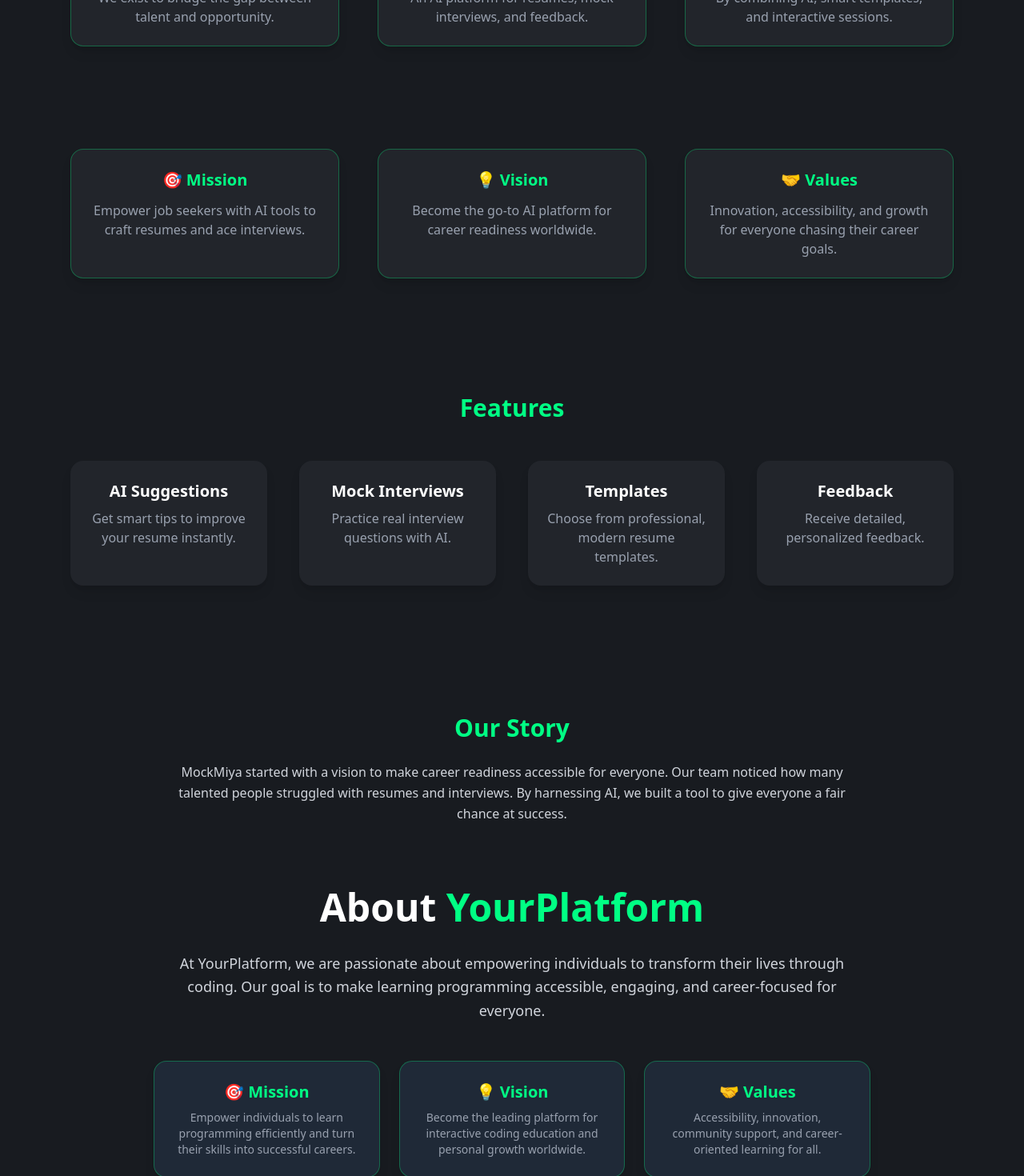
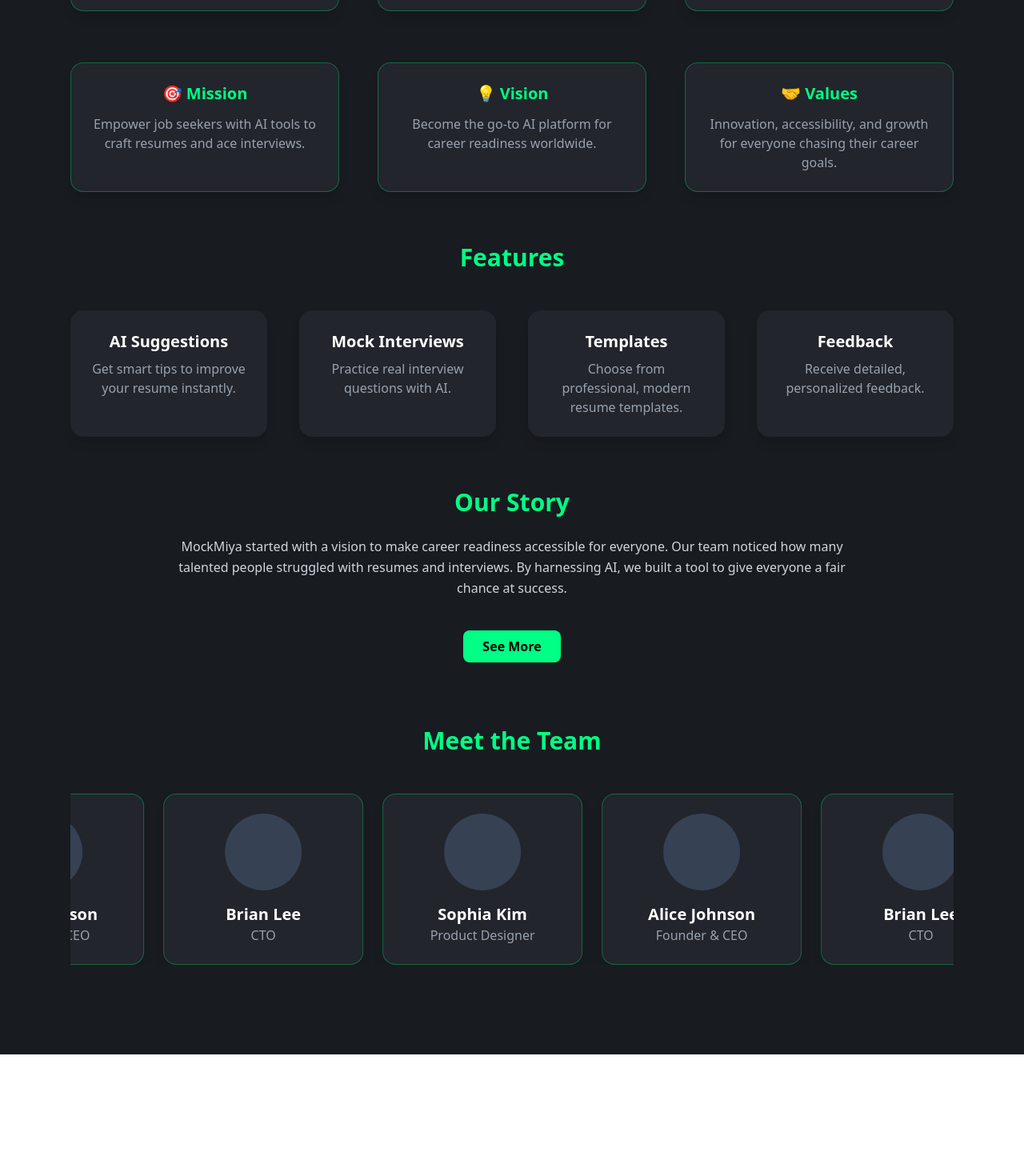
Before and after one commit to Pullock4981/MockMiya_client, a Next.js app: page /about in a window 1280 px wide. Shown: the part 420-1890 px from the top of the page at 80% size. After the commit the page ends 1738 px from the top, so only its background shows below. Built offline with nearby package versions, Linux system fonts and the light colour scheme.

Commit message:
add some modification in about us page

```diff
--- a/app/about/components/Features.tsx
+++ b/app/about/components/Features.tsx
@@ -9,13 +9,20 @@
 
 export default function Features() {
   return (
-    <section className="py-20 px-6 max-w-6xl mx-auto text-center">
+    <section className="py-8 px-6 max-w-6xl mx-auto text-center">
       <h2 className="text-3xl font-bold text-[#00FF84] mb-12">Features</h2>
       <div className="grid gap-10 md:grid-cols-2 lg:grid-cols-4">
         {features.map((f, idx) => (
-          <div key={idx} className="p-6 bg-[#22252B] rounded-2xl shadow-lg">
-            <h3 className="text-xl font-semibold mb-2 text-white">{f.title}</h3>
-            <p className="text-gray-400">{f.desc}</p>
+          <div
+            key={idx}
+            className="p-6 bg-[#22252B] rounded-2xl shadow-lg border border-transparent
+                       transform transition duration-300 hover:scale-105
+                       hover:border-[#00FF84] hover:shadow-[#00FF84]/50 hover:shadow-lg"
+          >
+            <h3 className="text-xl font-semibold mb-2 text-white group-hover:text-[#00FF84]">
+              {f.title}
+            </h3>
+            <p className="text-gray-400 group-hover:text-gray-200">{f.desc}</p>
           </div>
         ))}
       </div>
--- a/app/about/components/Hero.tsx
+++ b/app/about/components/Hero.tsx
@@ -2,8 +2,8 @@
 
 export default function Hero() {
   return (
-    <section className="py-8 px-6 text-center bg-gradient-to-b from-[#181B20] to-[#111827]">
-      <h1 className="text-4xl md:text-6xl font-bold mb-6">
+    <section className="py-8 px-6 text-center bg-gradient-to-b from-[#132c13] to-[#0e1b0e]">
+      <h1 className="text-3xl md:text-5xl font-bold mb-6">
         About <span className="text-[#00FF84]">MockMiya</span>
       </h1>
       <p className="text-lg max-w-2xl mx-auto text-gray-300">
--- a/app/about/components/MissionVisionValues.tsx
+++ b/app/about/components/MissionVisionValues.tsx
@@ -1,20 +1,32 @@
 import React from "react";
 
 const values = [
-  { title: "🎯 Mission", desc: "Empower job seekers with AI tools to craft resumes and ace interviews." },
-  { title: "💡 Vision", desc: "Become the go-to AI platform for career readiness worldwide." },
-  { title: "🤝 Values", desc: "Innovation, accessibility, and growth for everyone chasing their career goals." },
+  {
+    title: "🎯 Mission",
+    desc: "Empower job seekers with AI tools to craft resumes and ace interviews.",
+  },
+  {
+    title: "💡 Vision",
+    desc: "Become the go-to AI platform for career readiness worldwide.",
+  },
+  {
+    title: "🤝 Values",
+    desc: "Innovation, accessibility, and growth for everyone chasing their career goals.",
+  },
 ];
 
 export default function MissionVisionValues() {
   return (
-    <section className="py-16 px-6 max-w-6xl mx-auto grid gap-12 md:grid-cols-3 text-center">
+    <section className="py-8 px-6 max-w-6xl mx-auto grid gap-12 md:grid-cols-3 text-center">
       {values.map((item, idx) => (
         <div
           key={idx}
-          className="p-6 bg-[#22252B] rounded-2xl shadow-lg border border-[#00FF84]/30"
+          className="p-6 bg-[#22252B] rounded-2xl shadow-lg border border-[#00FF84]/30
+                     transform transition duration-300 hover:scale-105 hover:shadow-[#00FF84]/50 hover:border-[#00FF84]"
         >
-          <h2 className="text-xl font-semibold text-[#00FF84] mb-3">{item.title}</h2>
+          <h2 className="text-xl font-semibold text-[#00FF84] mb-3">
+            {item.title}
+          </h2>
           <p className="text-gray-400">{item.desc}</p>
         </div>
       ))}
--- a/app/about/components/Story.tsx
+++ b/app/about/components/Story.tsx
@@ -2,13 +2,18 @@
 
 export default function Story() {
   return (
-    <section className="py-20 px-6 max-w-4xl mx-auto text-center">
+    <section className="py-8 px-6 max-w-4xl mx-auto text-center">
       <h2 className="text-3xl font-bold text-[#00FF84] mb-6">Our Story</h2>
-      <p className="text-gray-300 leading-relaxed">
+      <p className="text-gray-300 leading-relaxed mb-6">
         MockMiya started with a vision to make career readiness accessible for everyone.
         Our team noticed how many talented people struggled with resumes and interviews.
         By harnessing AI, we built a tool to give everyone a fair chance at success.
       </p>
+
+      {/* See More button */}
+      <button className="mt-4 px-6 py-2 cursor-pointer bg-[#00FF84] text-black font-semibold rounded-lg shadow hover:bg-[#00cc66] transition-colors">
+        See More
+      </button>
     </section>
   );
 }
--- /dev/null
+++ b/app/about/components/Team.tsx
@@ -0,0 +1,34 @@
+import React from "react";
+
+const team = [
+  { name: "Alice Johnson", role: "Founder & CEO" },
+  { name: "Brian Lee", role: "CTO" },
+  { name: "Sophia Kim", role: "Product Designer" },
+  { name: "Alice Johnson", role: "Founder & CEO" },
+  { name: "Brian Lee", role: "CTO" },
+  { name: "Sophia Kim", role: "Product Designer" },
+];
+
+export default function Team() {
+  return (
+    <section className="py-12 px-6 max-w-6xl mx-auto text-center overflow-hidden">
+      <h2 className="text-3xl font-bold text-[#00FF84] mb-12">Meet the Team</h2>
+
+      {/* Scrolling container */}
+      <div className="relative w-full overflow-hidden group">
+        <div className="flex animate-scroll group-hover:[animation-play-state:paused] space-x-6">
+          {[...team, ...team].map((member, idx) => (
+            <div
+              key={idx}
+              className="min-w-[250px] p-6 bg-[#22252B] rounded-2xl shadow-lg border border-[#00FF84]/30 flex-shrink-0 cursor-pointer hover:scale-105 transition-transform"
+            >
+              <div className="w-24 h-24 mx-auto bg-gray-700 rounded-full mb-4" />
+              <h3 className="text-xl font-semibold">{member.name}</h3>
+              <p className="text-gray-400">{member.role}</p>
+            </div>
+          ))}
+        </div>
+      </div>
+    </section>
+  );
+}
--- a/app/about/components/WhyWhatHow.tsx
+++ b/app/about/components/WhyWhatHow.tsx
@@ -8,11 +8,13 @@
 
 export default function WhyWhatHow() {
   return (
-    <section className="py-16 px-6 max-w-6xl mx-auto grid gap-12 md:grid-cols-3 text-center">
+    <section className="py-8 px-6 max-w-6xl mx-auto grid gap-12 md:grid-cols-3 text-center">
       {items.map((item, idx) => (
         <div
           key={idx}
-          className="p-6 bg-[#22252B] rounded-2xl shadow-lg border border-[#00FF84]/30"
+          className="p-6 bg-[#22252B] rounded-2xl shadow-lg border border-[#00FF84]/30
+                     transform transition duration-300 hover:scale-105 hover:border-[#00FF84]
+                     hover:shadow-[#00FF84]/50 hover:shadow-lg"
         >
           <h2 className="text-2xl font-semibold text-[#00FF84] mb-4">
             {item.title}
--- a/app/about/page.tsx
+++ b/app/about/page.tsx
@@ -4,6 +4,7 @@
 import MissionVisionValues from "./components/MissionVisionValues";
 import Features from "./components/Features";
 import Story from "./components/Story";
+import Team from "./components/Team";
 
 export default function AboutPage() {
   return (
@@ -17,45 +18,9 @@
               <MissionVisionValues></MissionVisionValues>
               <Features></Features>
               <Story></Story>
+              <Team></Team>
           </div>
-      <div className="max-w-4xl text-center space-y-8">
-        {/* Title */}
-        <h1 className="text-4xl md:text-5xl font-bold">
-          About <span className="text-[#00FF84]">YourPlatform</span>
-        </h1>
 
-        {/* Description */}
-        <p className="text-lg text-gray-300 leading-relaxed">
-          At YourPlatform, we are passionate about empowering individuals to
-          transform their lives through coding. Our goal is to make learning
-          programming accessible, engaging, and career-focused for everyone.
-        </p>
-
-        {/* Mission / Vision / Values */}
-        <section className="grid gap-6 md:grid-cols-3 mt-12">
-          <div className="p-6 rounded-2xl bg-[#1F2937] border border-[#00FF84]/30 shadow-lg hover:shadow-[#00FF84]/40 transition">
-            <h2 className="font-semibold text-xl mb-2 text-[#00FF84]">🎯 Mission</h2>
-            <p className="text-sm text-gray-400">
-              Empower individuals to learn programming efficiently and turn their
-              skills into successful careers.
-            </p>
-          </div>
-          <div className="p-6 rounded-2xl bg-[#1F2937] border border-[#00FF84]/30 shadow-lg hover:shadow-[#00FF84]/40 transition">
-            <h2 className="font-semibold text-xl mb-2 text-[#00FF84]">💡 Vision</h2>
-            <p className="text-sm text-gray-400">
-              Become the leading platform for interactive coding education and
-              personal growth worldwide.
-            </p>
-          </div>
-          <div className="p-6 rounded-2xl bg-[#1F2937] border border-[#00FF84]/30 shadow-lg hover:shadow-[#00FF84]/40 transition">
-            <h2 className="font-semibold text-xl mb-2 text-[#00FF84]">🤝 Values</h2>
-            <p className="text-sm text-gray-400">
-              Accessibility, innovation, community support, and career-oriented
-              learning for all.
-            </p>
-          </div>
-        </section>
-      </div>
     </main>
   );
 }
--- a/app/globals.css
+++ b/app/globals.css
@@ -41,6 +41,21 @@
   }
 }
 
+@keyframes scroll {
+  0% {
+    transform: translateX(0);
+  }
+
+  100% {
+    transform: translateX(-50%);
+  }
+}
+
+.animate-scroll {
+  display: flex;
+  animation: scroll 20s linear infinite;
+}
+
 body {
   background: var(--background);
   color: var(--foreground);
```
Also changed, not shown: package.json (+7 -6 lines), 1 other file (tests, documents, lock files or other folders).
